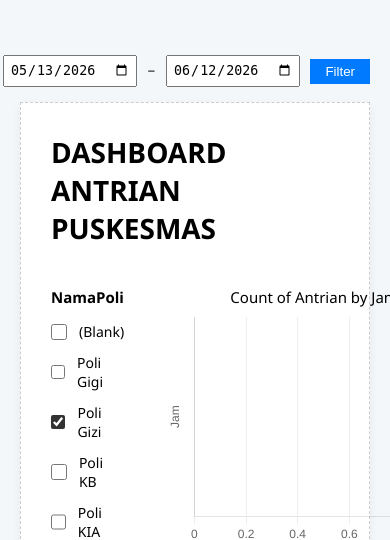
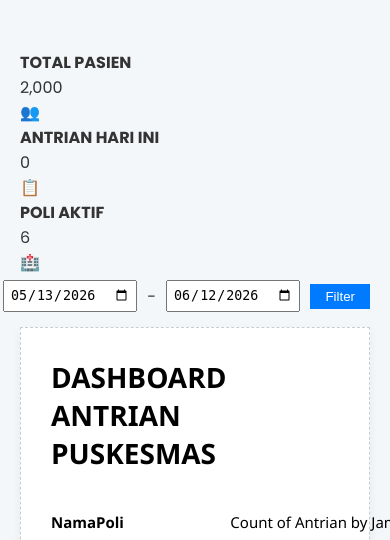
Before and after one commit to vaniapurba2018-bot/AntriCare, a PHP site: page /laporan.php in a window 390 px wide; the page is wider, and only the part inside the window is pictured. Shown: the part 114-654 px from the top of that part. Run offline with PHP 8.4, Linux system fonts and the light colour scheme; a user stored in the database is signed in; data comes from the database, SQL or seed files in the repository.

Commit message:
Improvisasi dashboard: KPI cards, toast notifikasi, loading state, responsive navbar

```diff
--- a/laporan.php
+++ b/laporan.php
@@ -122,6 +122,44 @@
 </header>
 
 <main class="page-container">
+    <?php
+// Hitung statistik untuk KPI Cards (tambah di bagian atas file, setelah include db.php)
+$stmt = $pdo->query("SELECT COUNT(*) as total FROM queues");
+$total_pasien_lap = $stmt->fetch()['total'];
+
+$stmt = $pdo->prepare("SELECT COUNT(*) as total FROM queues WHERE DATE(timestamp) = CURDATE()");
+$stmt->execute();
+$antrian_hari_ini_lap = $stmt->fetch()['total'];
+
+$stmt = $pdo->query("SELECT COUNT(DISTINCT poli) as total FROM queues WHERE poli IS NOT NULL AND poli != ''");
+$poli_aktif_lap = $stmt->fetch()['total'];
+?>
+
+<!-- KPI CARDS (letakkan setelah <main class="page-container">) -->
+<div class="kpi-grid">
+    <div class="kpi-card">
+        <div class="kpi-info">
+            <h4>TOTAL PASIEN</h4>
+            <div class="kpi-number"><?php echo number_format($total_pasien_lap); ?></div>
+        </div>
+        <div class="kpi-icon">👥</div>
+    </div>
+    <div class="kpi-card">
+        <div class="kpi-info">
+            <h4>ANTRIAN HARI INI</h4>
+            <div class="kpi-number"><?php echo number_format($antrian_hari_ini_lap); ?></div>
+        </div>
+        <div class="kpi-icon">📋</div>
+    </div>
+    <div class="kpi-card">
+        <div class="kpi-info">
+            <h4>POLI AKTIF</h4>
+            <div class="kpi-number"><?php echo $poli_aktif_lap; ?></div>
+        </div>
+        <div class="kpi-icon">🏥</div>
+    </div>
+</div>
+
     <form method="GET" action="laporan.php" style="display: flex; gap: 10px; align-items: center; justify-content: flex-end; margin-bottom: 10px;">
         <span style="font-size: 14px;">Filter Tanggal:</span>
         <input type="date" name="date_start" value="<?php echo htmlspecialchars($date_start); ?>" style="padding: 5px;">
```
